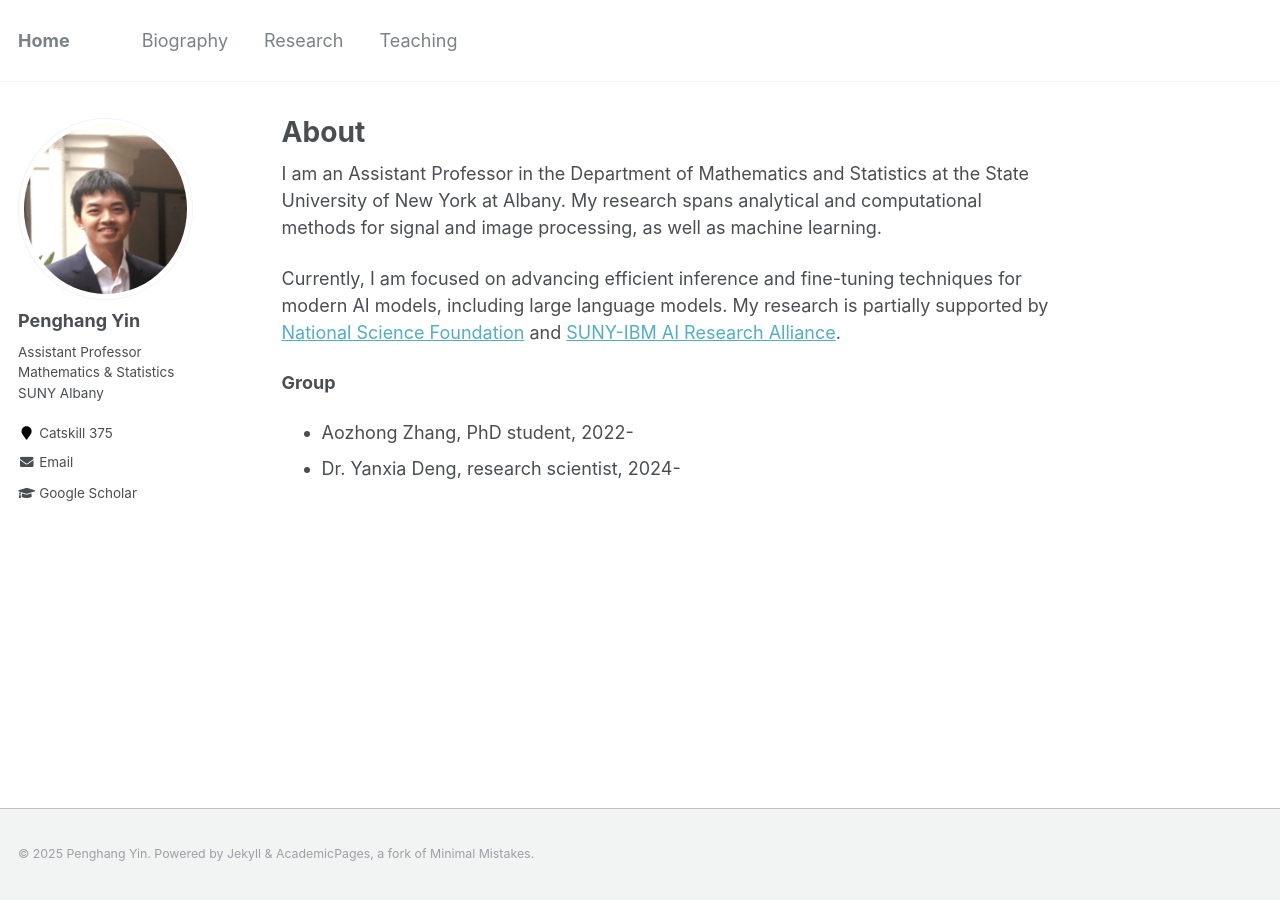
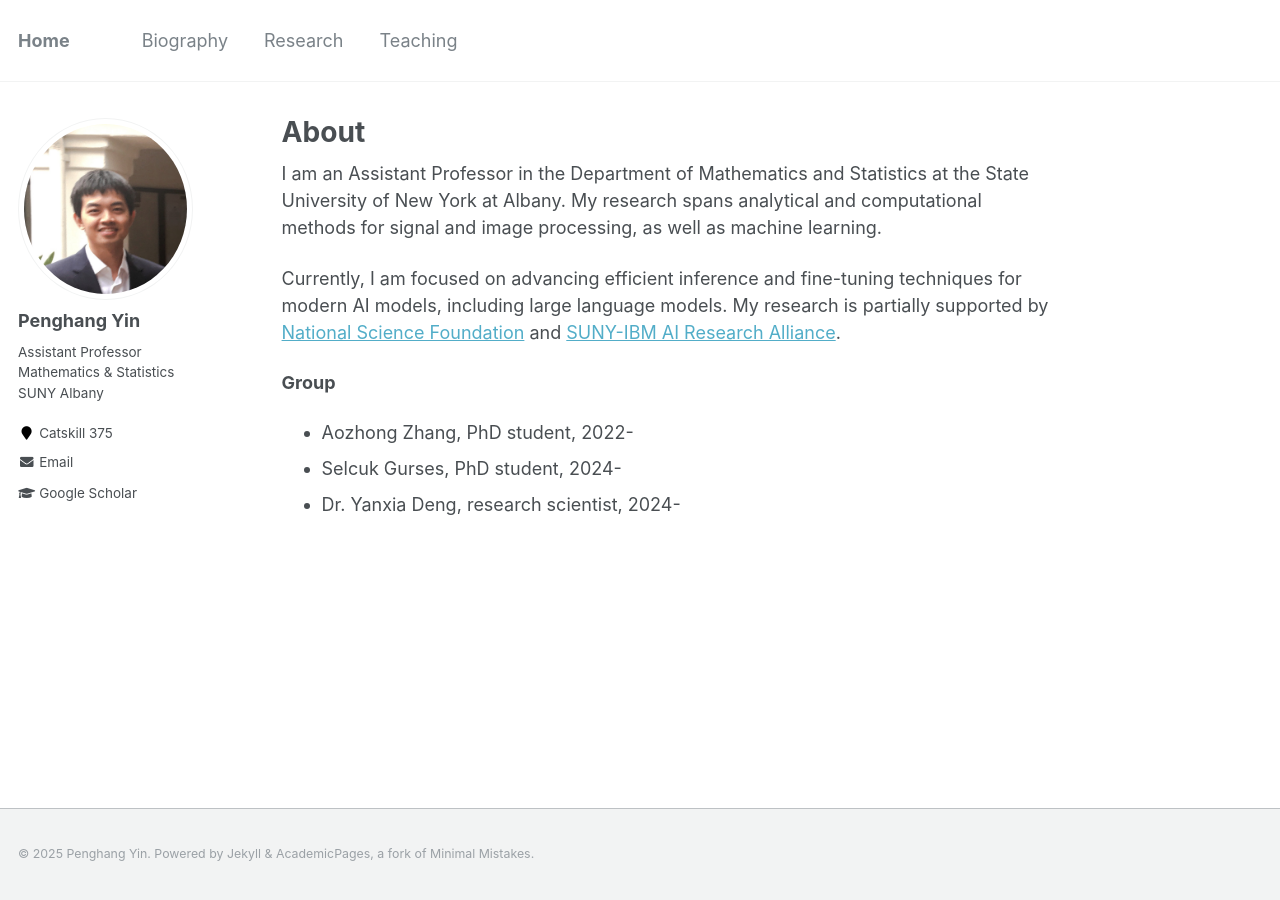
Before and after one commit to yin-penghang/yin-penghang.github.io, a Jekyll site: the page built from _pages/about.md, in a window 1280 px wide. Built offline with Jekyll 4.4.1, drawn with Linux system fonts in a browser that asks for light colours.

Commit message:
Update about.md

```diff
--- a/_pages/about.md
+++ b/_pages/about.md
@@ -14,4 +14,5 @@ Currently, I am focused on advancing efficient inference and fine-tuning techniq
 
 **Group**
 - Aozhong Zhang, PhD student, 2022-
+- Selcuk Gurses, PhD student, 2024-
 - Dr. Yanxia Deng, research scientist, 2024-
```
